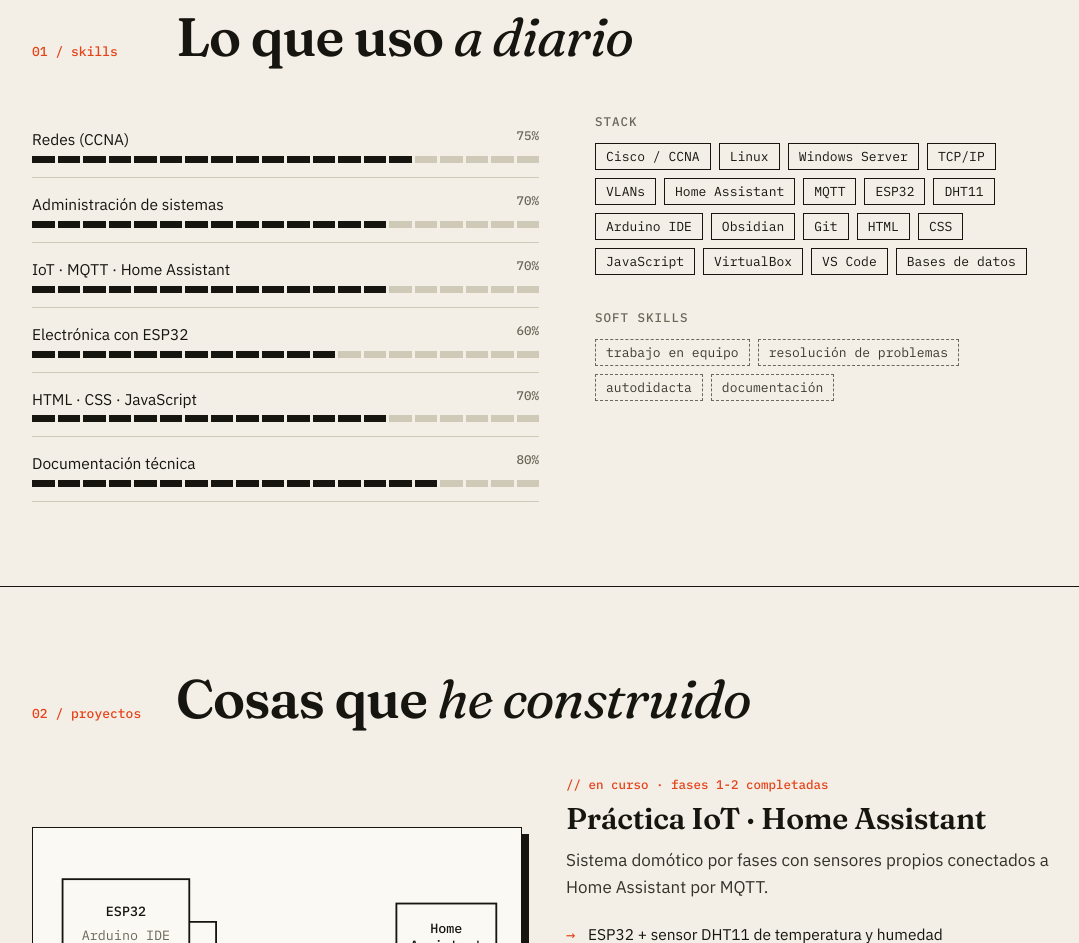
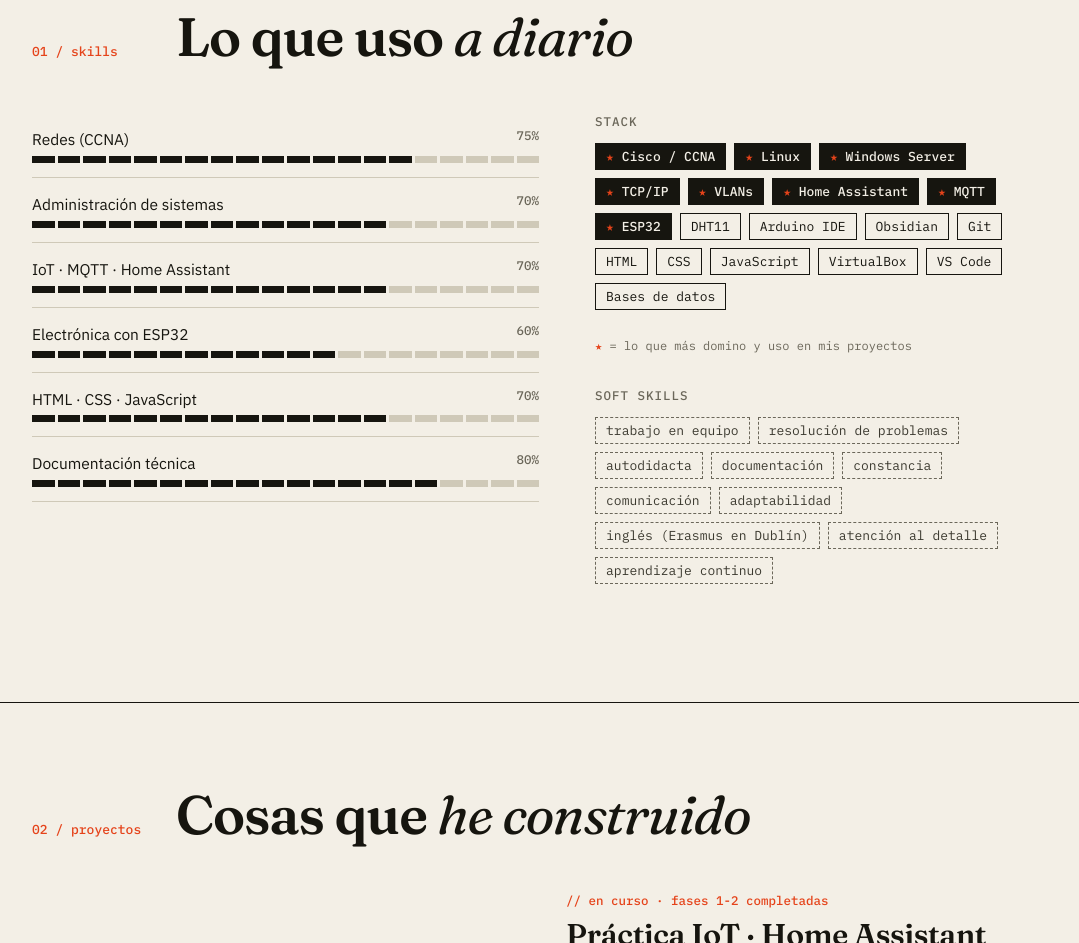
Before and after one commit to teocarrero/portfolio, a plain HTML site: page index.html in a window 1280 px wide. Shown: the part 1029-1972 px from the top of the page, without its empty margins (96-1175 px from the left). Drawn offline with Linux system fonts and the light colour scheme.

Commit message:
Resalta tecnologias clave y amplia soft skills

```diff
--- a/index.html
+++ b/index.html
@@ -75,6 +75,10 @@ h2 em{font-weight:400}
 h3.k{font:500 12.5px var(--mono);color:var(--mute);margin:0 0 14px;text-transform:uppercase;letter-spacing:.08em}
 .chips{display:flex;flex-wrap:wrap;gap:8px;margin-bottom:34px}
 .chips span{font:400 13px var(--mono);border:1px solid var(--ink);padding:4px 10px;background:var(--paper)}
+.chips span.key{background:var(--ink);color:var(--paper);font-weight:500}
+.chips span.key::before{content:"★ ";color:var(--sig)}
+.legend{font:400 12px var(--mono);color:var(--mute);margin:-6px 0 34px}
+.legend b{color:var(--sig)}
 .chips.soft span{border-style:dashed;border-color:var(--mute);color:#3b392f}
 
 /* proyectos */
@@ -171,6 +175,7 @@ footer{border-top:1px solid var(--ink);padding:22px 0;font:400 12.5px var(--mono
     <div>
       <h3 class="k">Stack</h3>
       <div class="chips" id="stack"></div>
+      <p class="legend"><b>★</b> = lo que más domino y uso en mis proyectos</p>
       <h3 class="k">Soft skills</h3>
       <div class="chips soft" id="soft"></div>
     </div>
@@ -358,10 +363,11 @@ footer{border-top:1px solid var(--ink);padding:22px 0;font:400 12.5px var(--mono
 
 <script>
 const skills=[["Redes (CCNA)",75],["Administración de sistemas",70],["IoT · MQTT · Home Assistant",70],["Electrónica con ESP32",60],["HTML · CSS · JavaScript",70],["Documentación técnica",80]];
-const stack=["Cisco / CCNA","Linux","Windows Server","TCP/IP","VLANs","Home Assistant","MQTT","ESP32","DHT11","Arduino IDE","Obsidian","Git","HTML","CSS","JavaScript","VirtualBox","VS Code","Bases de datos"];
-const soft=["trabajo en equipo","resolución de problemas","autodidacta","documentación"];
+const key=["Cisco / CCNA","Linux","Windows Server","TCP/IP","VLANs","Home Assistant","MQTT","ESP32"];
+const stack=[...key,"DHT11","Arduino IDE","Obsidian","Git","HTML","CSS","JavaScript","VirtualBox","VS Code","Bases de datos"];
+const soft=["trabajo en equipo","resolución de problemas","autodidacta","documentación","constancia","comunicación","adaptabilidad","inglés (Erasmus en Dublín)","atención al detalle","aprendizaje continuo"];
 document.getElementById('bars').innerHTML=skills.map(([n,v])=>`<li><span>${n}</span><span class="v">${v}%</span><span class="seg">${Array.from({length:20},(_,i)=>`<i class="${i<v/5?'on':''}"></i>`).join('')}</span></li>`).join('');
-document.getElementById('stack').innerHTML=stack.map(s=>`<span>${s}</span>`).join('');
+document.getElementById('stack').innerHTML=stack.map(s=>`<span${key.includes(s)?' class="key"':''}>${s}</span>`).join('');
 document.getElementById('soft').innerHTML=soft.map(s=>`<span>${s}</span>`).join('');
 
 // demo sensor
```
